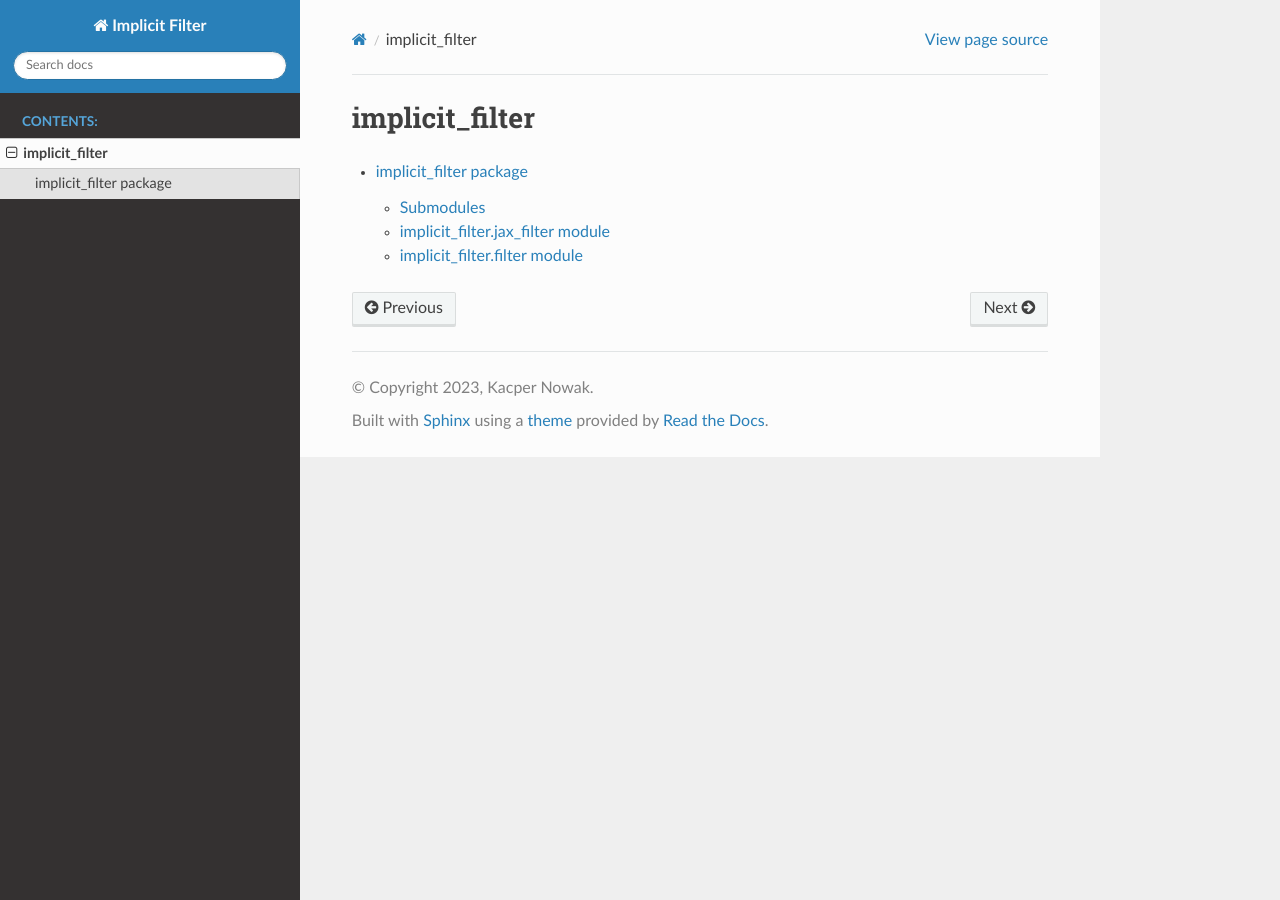
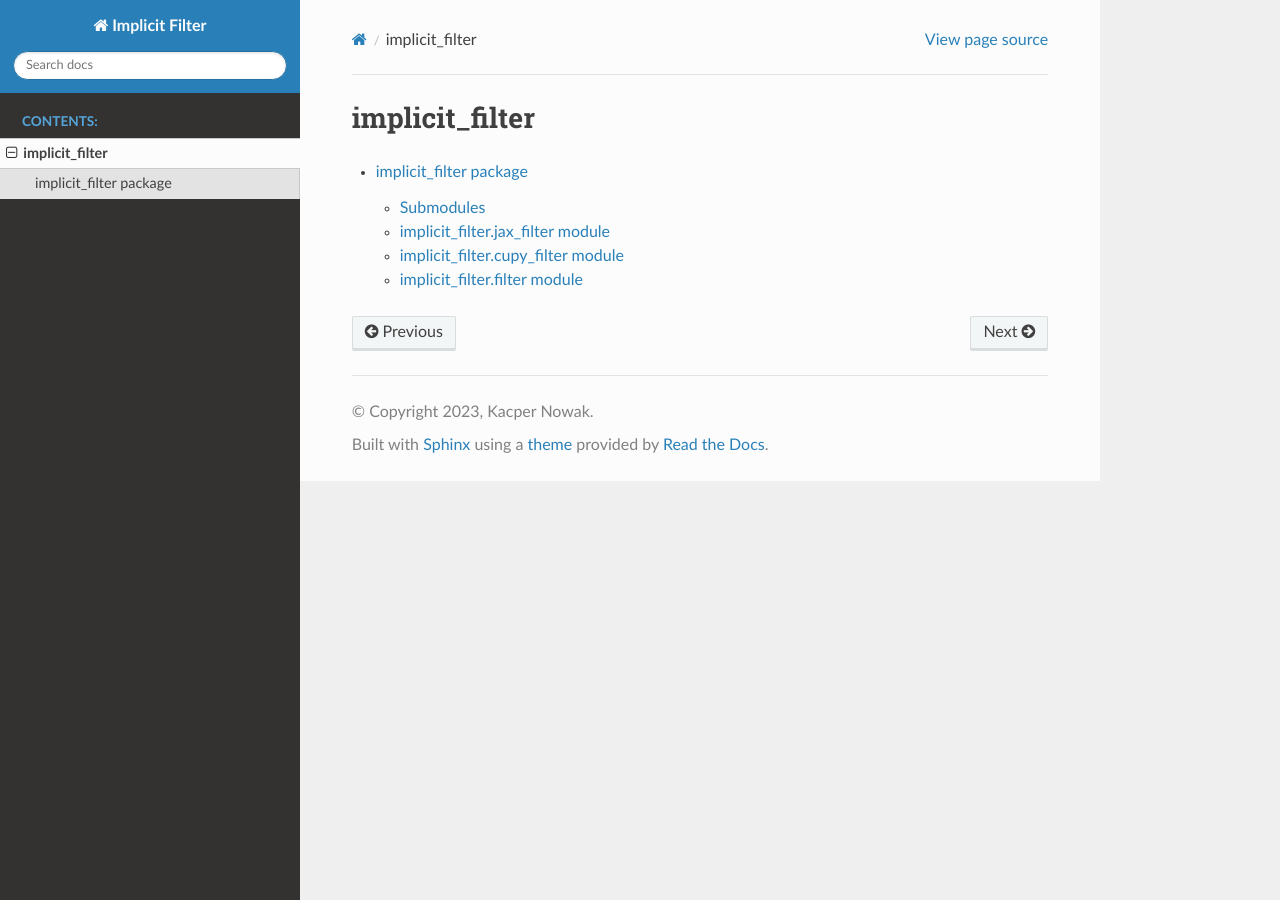
Before and after one commit to FESOM/implicit_filter, a Sphinx documentation site: the page built from docs/modules.rst, in a window 1280 px wide. Built offline with Sphinx 7.4.7 and the Read the Docs theme 2.0.0, drawn with Linux system fonts in a browser that asks for light colours.

Commit message:
Add CuPyFilter to documentation

```diff
--- a/docs/implicit_filter.rst
+++ b/docs/implicit_filter.rst
@@ -13,6 +13,14 @@ implicit\_filter.jax\_filter module
    :undoc-members:
    :show-inheritance:
 
+implicit\_filter.cupy_filter module
+-----------------------------------
+
+.. automodule:: implicit_filter.cupy_filter
+   :members:
+   :undoc-members:
+   :show-inheritance:
+
 implicit\_filter.filter module
 ------------------------------
 
```
